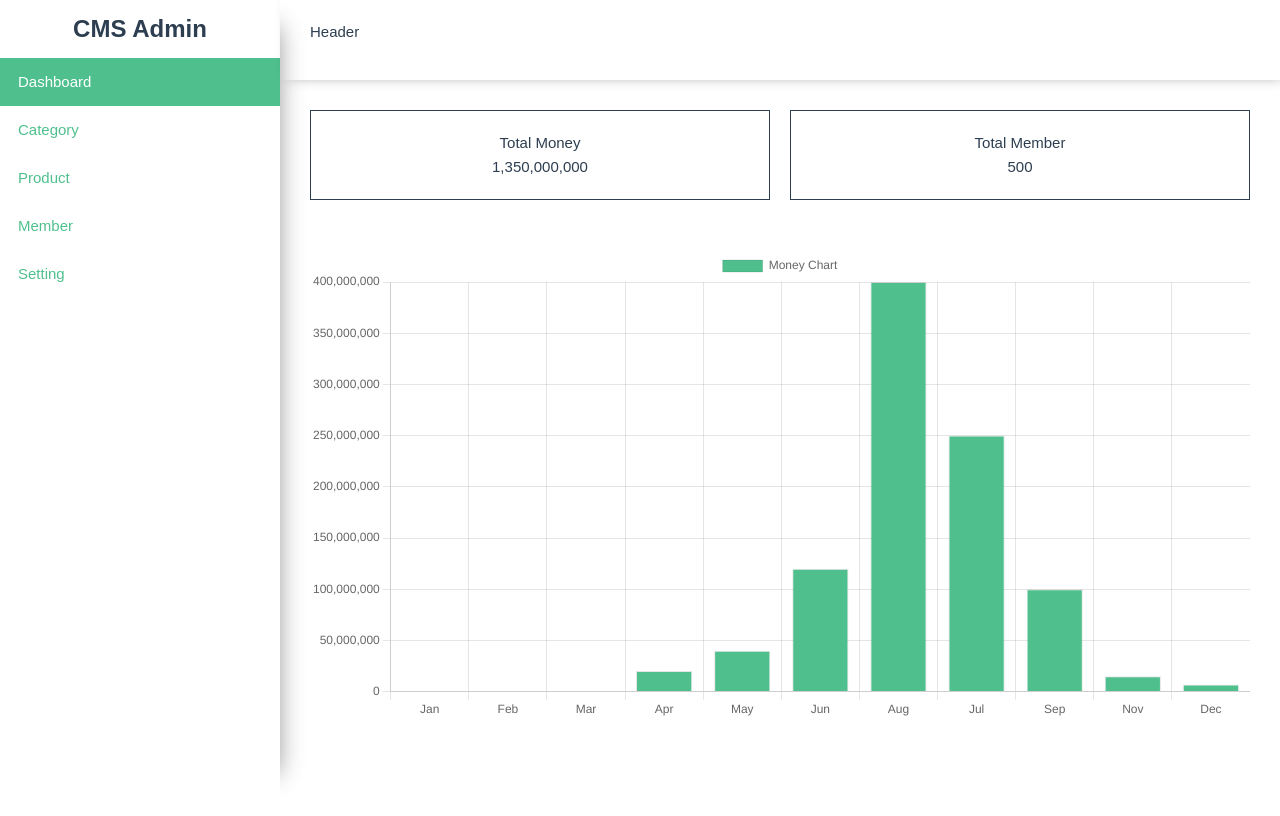
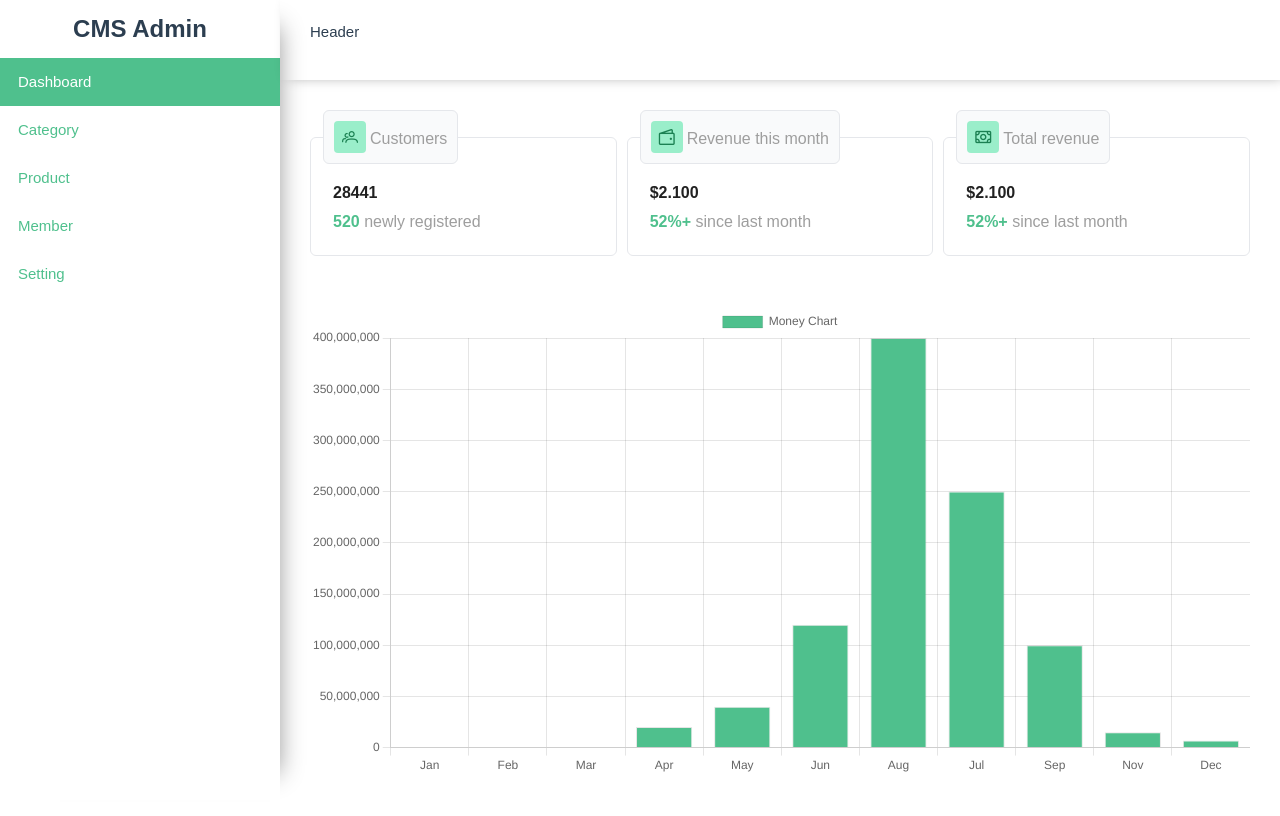
Before and after one commit to chibigo/Example_Dashboard_Vue, a Vue app: page / in a window 1280 px wide. Built offline with nearby package versions, Linux system fonts and the light colour scheme; a web font is replaced by a local one.

Commit message:
customer dashboard

```diff
--- a/src/router/Route.js
+++ b/src/router/Route.js
@@ -3,7 +3,7 @@ export const routes = [
     {
         path:'/',
         name:'dashboard',
-        component: ()=> import('@/views/DashboardView.vue')
+        component: ()=> import('@/views/DashBoard/index.vue')
     },
     {
         path:'/category',
--- /dev/null
+++ b/src/views/DashBoard/index.vue
@@ -0,0 +1,174 @@
+<template>
+  <div class="wapper">
+    <div class="card">
+      <div class="card_item">
+        <Fieldset>
+          <template #legend>
+            <div class="flex align-items-center text-primary">
+              <span class="pi pi-users icon_card"></span>
+              <span class="font-bold text-lg title_card">Customers</span>
+            </div>
+          </template>
+          <div>
+            <div class="quantity_card">
+                <span>28441</span>
+            </div>
+            <p class="targets_card">
+                <span>520</span> newly registered
+            </p>
+          </div>
+        </Fieldset>
+      </div>
+      <div class="card_item">
+        <Fieldset>
+          <template #legend>
+            <div class="flex align-items-center text-primary">
+              <span class="pi pi-wallet icon_card"></span>
+              <span class="font-bold text-lg title_card">Revenue this month</span>
+            </div>
+          </template>
+          <div>
+            <div class="quantity_card">
+                <span>$2.100</span>
+            </div>
+            <p class="targets_card">
+                <span>52%+</span> since last month
+            </p>
+          </div>
+        </Fieldset>
+      </div>
+      <div class="card_item">
+        <Fieldset>
+          <template #legend>
+            <div class="flex align-items-center text-primary">
+              <span class="pi pi-money-bill icon_card"></span>
+              <span class="font-bold text-lg title_card">Total revenue</span>
+            </div>
+          </template>
+          <div>
+            <div class="quantity_card">
+                <span >$2.100</span>
+            </div>
+            <p class="targets_card">
+                <span>52%+</span> since last month
+            </p>
+          </div>
+        </Fieldset>
+      </div>
+    </div>
+    <div>
+        <div class="content">
+            <div class="chart-container" style="position: relative; height:60vh;width: 100%;">
+                <Bar
+                    id="my-chart-id"
+                    :data="dataChartBar"
+                />
+            </div>
+        </div>
+    </div>
+  </div>
+</template>
+
+<script setup>
+import Fieldset from "primevue/fieldset";
+import {convertMoney} from '../../utils'
+import { Bar } from 'vue-chartjs'
+import { Chart as ChartJS, Title, Tooltip, Legend, BarElement, CategoryScale, LinearScale } from 'chart.js'
+import {ref} from 'vue'
+
+ChartJS.register(Title, Tooltip, Legend, BarElement, CategoryScale, LinearScale)
+
+const data = ref ([
+  {
+    key:'user',
+    titile: 'Users',
+    quantity: '28441',
+    targets:'520'
+  },
+  {
+    key:'user',
+    titile: 'Users',
+    quantity: '28441',
+    targets:'520'
+  },
+  {
+    key:'user',
+    titile: 'Users',
+    quantity: '28441',
+    targets:'520'
+  }
+])
+const labelChartBar = ['Jan','Feb','Mar','Apr','May','Jun','Aug','Jul','Sep','Nov','Dec']
+
+const dataChartBar = {
+    labels: labelChartBar,
+    datasets: [{
+        label: 'Money Chart',
+        data: [0, 0, 0, 20000000, 40000000, 120000000, 400000000,250000000,100000000,15000000,7000000],
+        borderWidth: 1,
+        backgroundColor: '#4fc08d',
+    }],
+    chartOptions: {
+        responsive: true
+    }
+}
+
+</script>
+
+<style lang="scss" scoped>
+.card{
+    display: grid;
+    grid-template-columns: repeat(3, 1fr);
+    grid-column-gap: 10px;
+}
+.card_item{
+    :deep(){
+        .p-fieldset-legend, .p-fieldset-content{
+            padding: 10px;
+        }
+    }
+    .icon_card{
+        color: #1b8052;
+        padding: 8px;
+        background-color: #9aeeca;
+        margin-right: 4px;
+        border-radius: 4px;
+    }
+    .title_card{
+        color: #9e9e9e;
+    }
+    .quantity_card {
+        margin-bottom: 4px;
+        span{
+            color: #212121;
+            font-weight: 600;
+        }
+    }
+    .targets_card{
+        color:#9e9e9e ;
+        span{
+            color: #4fc08d;
+            font-weight: 600;
+        }
+    }
+}
+
+//Chart
+.top-section {
+    display: grid;
+    grid-template-columns: repeat(2,1fr);
+    gap: 20px;
+
+    .item-top {
+        border: 1px solid;
+        padding: 20px;
+        text-align: center;
+    }
+}
+
+#my-chart-id {
+    width: 100%;
+    margin: 0 auto;
+    margin-top: 50px;
+}
+</style>
--- a/src/views/DashboardView.vue
+++ /dev/null
@@ -1,79 +0,0 @@
-<template>
-    <div>
-        <div class="top-section">
-            <div v-for="(item,index) in data" :key="index" class="item-top">
-                <div>{{ item.title }}</div>
-                <div>{{ item.key === 'money' ? convertMoney(item.amount) : item.amount }}</div>
-            </div>
-        </div>
-        <div class="content">
-            <div class="chart-container" style="position: relative; height:60vh;width: 100%;">
-                <Bar
-                    id="my-chart-id"
-                    :data="dataChartBar"
-                />
-            </div>
-        </div>
-    </div>
-</template>
-
-<script setup>
-import {convertMoney} from '../utils'
-import { Bar } from 'vue-chartjs'
-import { Chart as ChartJS, Title, Tooltip, Legend, BarElement, CategoryScale, LinearScale } from 'chart.js'
-
-ChartJS.register(Title, Tooltip, Legend, BarElement, CategoryScale, LinearScale)
-
-const data = [
-    {
-        title: "Total Money",
-        amount: 1350000000,
-        key: 'money'
-    },
-    {
-        title: "Total Member",
-        amount: 500,
-        key: 'member'
-    }
-]
-
-const labelChartBar = ['Jan','Feb','Mar','Apr','May','Jun','Aug','Jul','Sep','Nov','Dec']
-
-const dataChartBar = {
-    labels: labelChartBar,
-    datasets: [{
-        label: 'Money Chart',
-        data: [0, 0, 0, 20000000, 40000000, 120000000, 400000000,250000000,100000000,15000000,7000000],
-        borderWidth: 1,
-        backgroundColor: '#4fc08d',
-    }],
-    chartOptions: {
-        responsive: true
-    }
-}
-
-
-
-
-</script>
-
-<style lang="scss" scoped>
-.top-section {
-    display: grid;
-    grid-template-columns: repeat(2,1fr);
-    gap: 20px;
-
-    .item-top {
-        border: 1px solid;
-        padding: 20px;
-        text-align: center;
-    }
-}
-
-#my-chart-id {
-    width: 100%;
-    margin: 0 auto;
-    margin-top: 50px;
-}
-
-</style>
```
Also changed, not shown: src/views/DashBoard/Components/Card.vue (added, +13 -0 lines).
